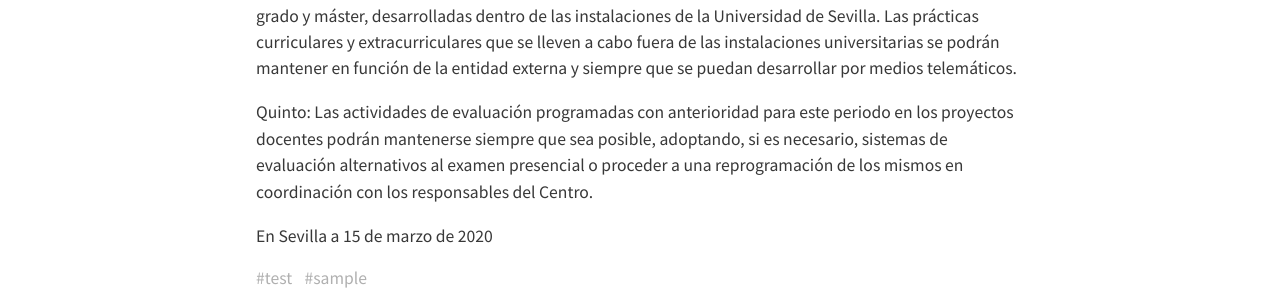
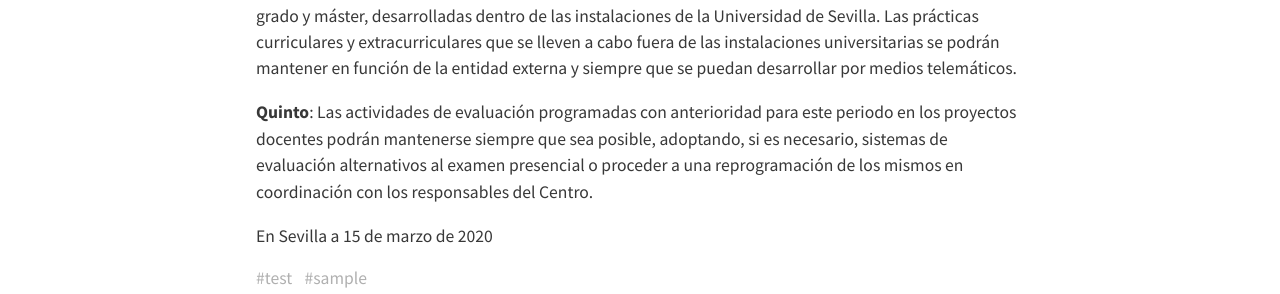
Before and after one commit to dlga/dlga.github.io, a Jekyll site: the page built from _posts/2020-03-16-instructions.md, in a window 1280 px wide. Shown: the part 857-1151 px from the top of the page. Built offline with Jekyll 4.4.1, drawn with Linux system fonts in a browser that asks for light colours; nearby versions of some CDN libraries; part of the change alters nothing that is shown.

Commit message:
Bug fixed

```diff
--- a/_posts/2020-03-16-instructions.md
+++ b/_posts/2020-03-16-instructions.md
@@ -15,6 +15,6 @@ En base a lo anterior, se establecen las siguientes medidas:
 
 **Cuarto**: Se mantiene la suspensión de todas las actividades asociadas a prácticas curriculares y extracurriculares, así como las actividades asociadas al disfrute de becas de formación de estudiantes de grado y máster, desarrolladas dentro de las instalaciones de la Universidad de Sevilla. Las prácticas curriculares y extracurriculares que se lleven a cabo fuera de las instalaciones universitarias se podrán mantener en función de la entidad externa y siempre que se puedan desarrollar por medios telemáticos.
 
-Quinto: Las actividades de evaluación programadas con anterioridad para este periodo en los proyectos docentes podrán mantenerse siempre que sea posible, adoptando, si es necesario, sistemas de evaluación alternativos al examen presencial o proceder a una reprogramación de los mismos en coordinación con los responsables del Centro.
+**Quinto**: Las actividades de evaluación programadas con anterioridad para este periodo en los proyectos docentes podrán mantenerse siempre que sea posible, adoptando, si es necesario, sistemas de evaluación alternativos al examen presencial o proceder a una reprogramación de los mismos en coordinación con los responsables del Centro.
 
 En Sevilla a 15 de marzo de 2020
```
